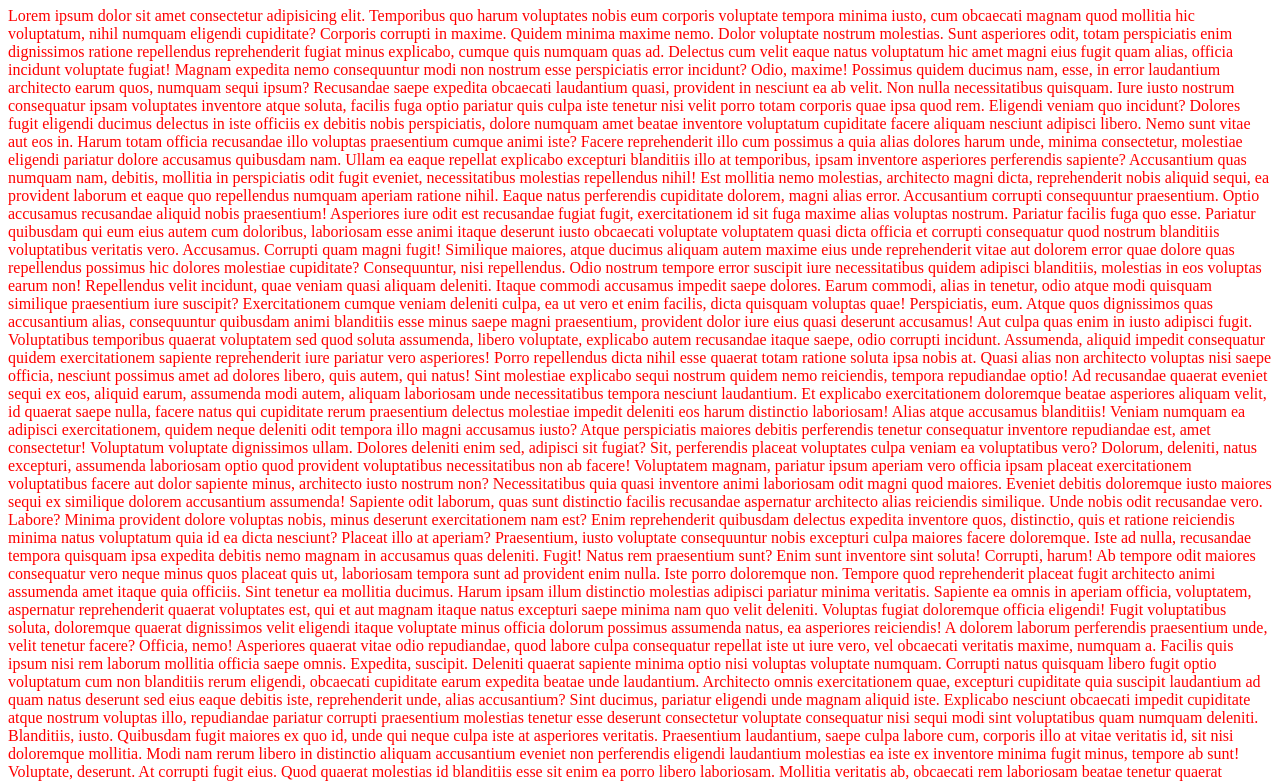
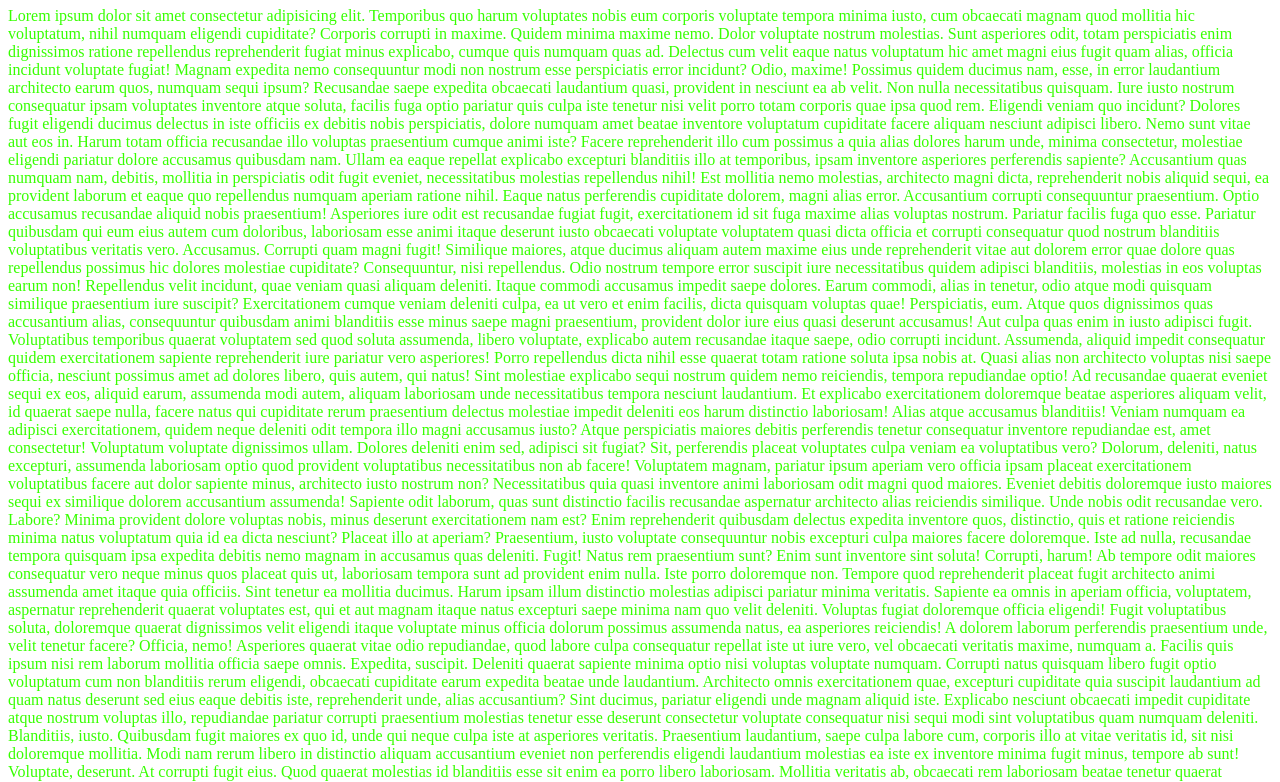
Before and after one commit to dpsubarmen/gitHub, a plain HTML site: page index.html in a window 1280 px wide. Shown: the part 73-855 px from the top of the page. Drawn offline with Linux system fonts and the light colour scheme.

Commit message:
color test

```diff
--- a/index.html
+++ b/index.html
@@ -5,7 +5,7 @@
     <meta name="viewport" content="width=device-width, initial-scale=1.0">
     <title>Document</title>
 </head>
-<body style="color:red">
+<body style="color:rgb(55, 255, 0)">
     <h1>THIS IS ZHOPA</h1>
     <p>Lorem ipsum dolor sit amet consectetur adipisicing elit. Temporibus quo harum voluptates nobis eum corporis voluptate tempora minima iusto, cum obcaecati magnam quod mollitia hic voluptatum, nihil numquam eligendi cupiditate?
     Corporis corrupti in maxime. Quidem minima maxime nemo. Dolor voluptate nostrum molestias. Sunt asperiores odit, totam perspiciatis enim dignissimos ratione repellendus reprehenderit fugiat minus explicabo, cumque quis numquam quas ad.
```
